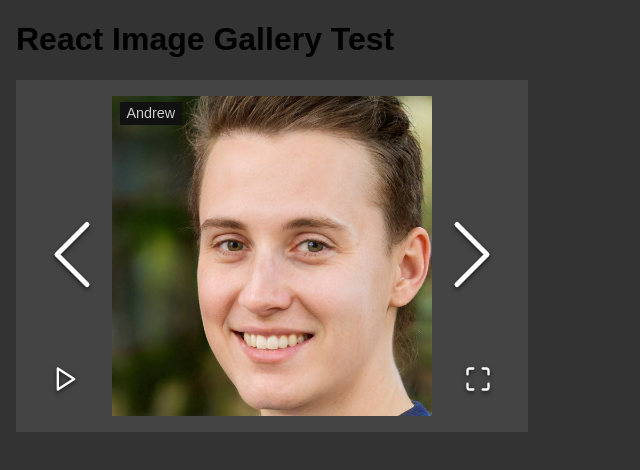
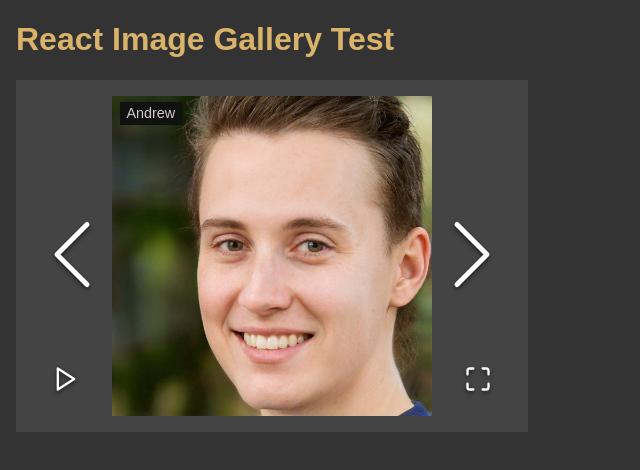
Before and after one commit to edwardtanguay/et074-react-image-gallery-test, a React (Vite) app: page / in a window 1280 px wide. Shown: the top 470 px of the page, without its empty margins (0-640 px from the left). Built offline with nearby package versions, Linux system fonts and the light colour scheme.

Commit message:
added h1 color

```diff
--- a/src/App.scss
+++ b/src/App.scss
@@ -2,6 +2,10 @@ body {
 	margin-left: 1rem;
 	background-color: #333;
 	font-family: sans-serif;
+}
+
+h1 {
+	color: rgb(218, 179, 107);
 }
 
 .image-gallery {
```
